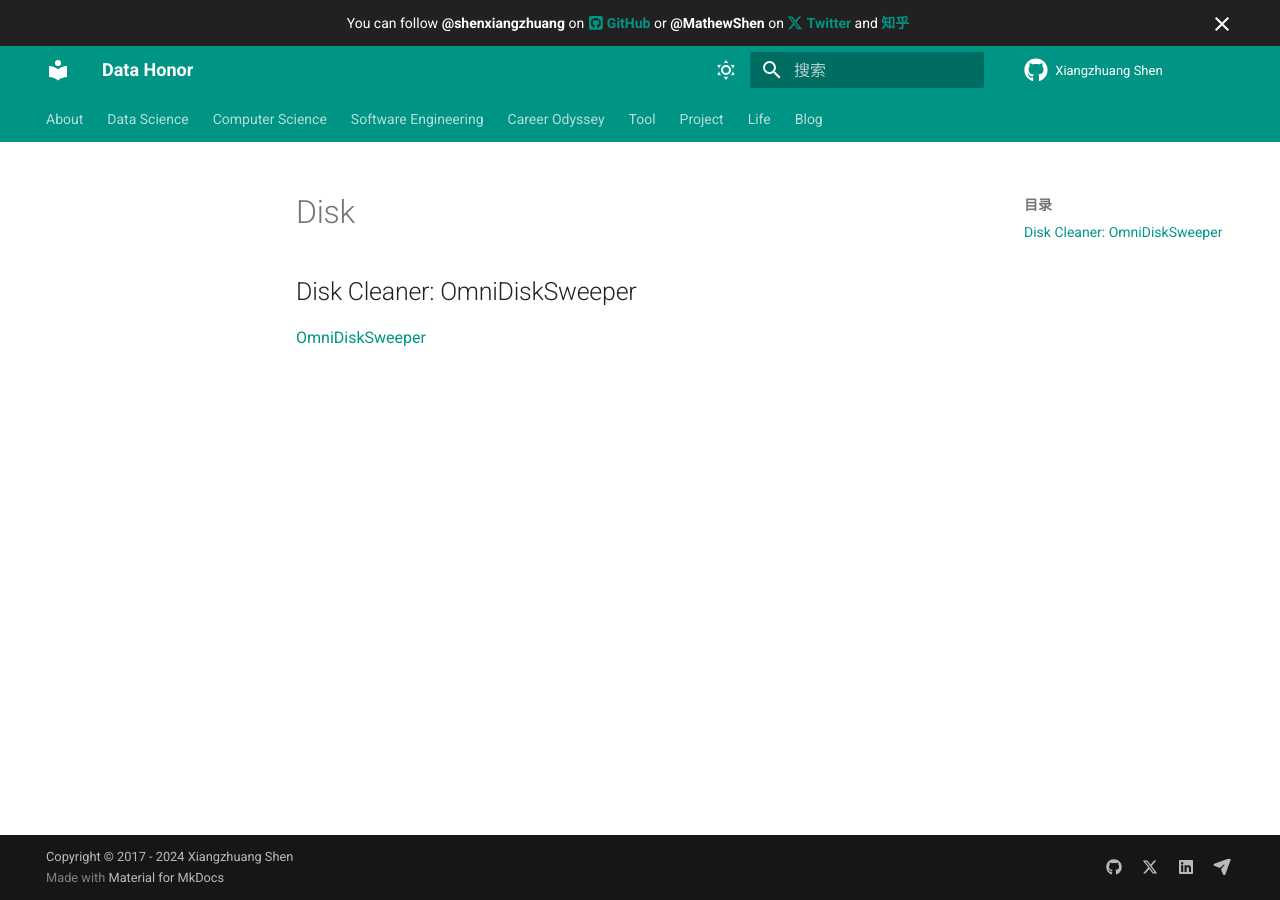
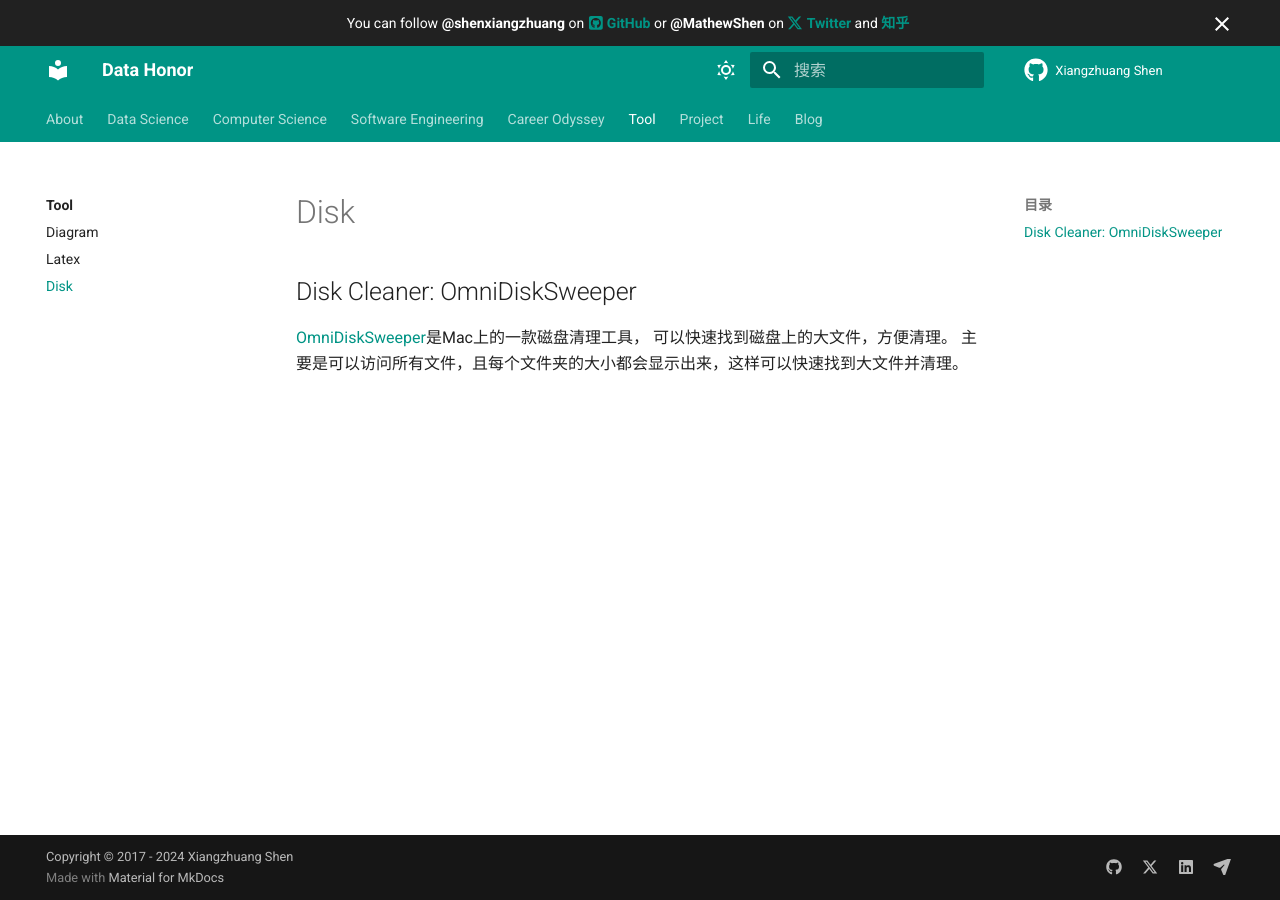
Before and after one commit to shenxiangzhuang/shenxiangzhuang.github.io, an MkDocs documentation site: the page built from docs/tool/disk.md, in a window 1280 px wide. Built offline with MkDocs 1.6.1 and Material for MkDocs 9.7.7, drawn with Linux system fonts in a browser that asks for light colours; comment, search, counter and statistics services are not loaded.

Commit message:
add: msg

```diff
--- a/docs/tool/disk.md
+++ b/docs/tool/disk.md
@@ -2,4 +2,6 @@
 
 ## Disk Cleaner: OmniDiskSweeper
 
-[OmniDiskSweeper](https://www.omnigroup.com/more)
+[OmniDiskSweeper](https://www.omnigroup.com/more)是Mac上的一款磁盘清理工具，
+可以快速找到磁盘上的大文件，方便清理。
+主要是可以访问所有文件，且每个文件夹的大小都会显示出来，这样可以快速找到大文件并清理。
--- a/mkdocs.yml
+++ b/mkdocs.yml
@@ -275,6 +275,7 @@
     - tool/index.md
     - Diagram: tool/diagram.md
     - Latex: tool/latex.md
+    - Disk: tool/disk.md
 
   - Project:
       - project/index.md
```
Also changed, not shown: docs/assets/git-committers/page-authors.json (+1 -1 lines).
